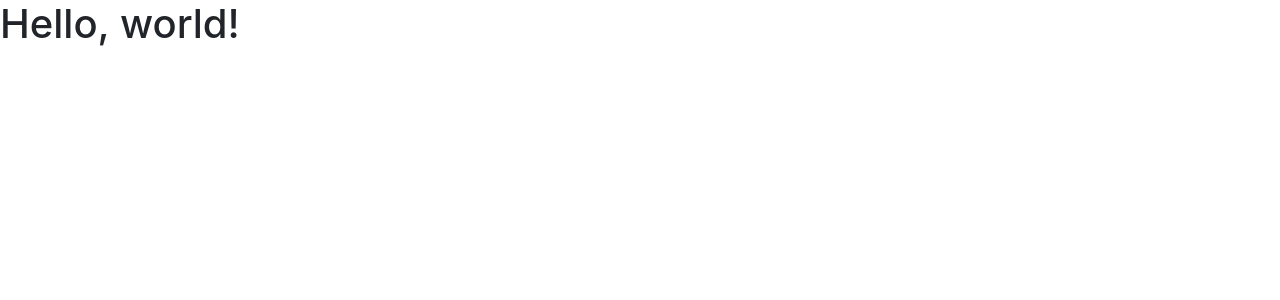
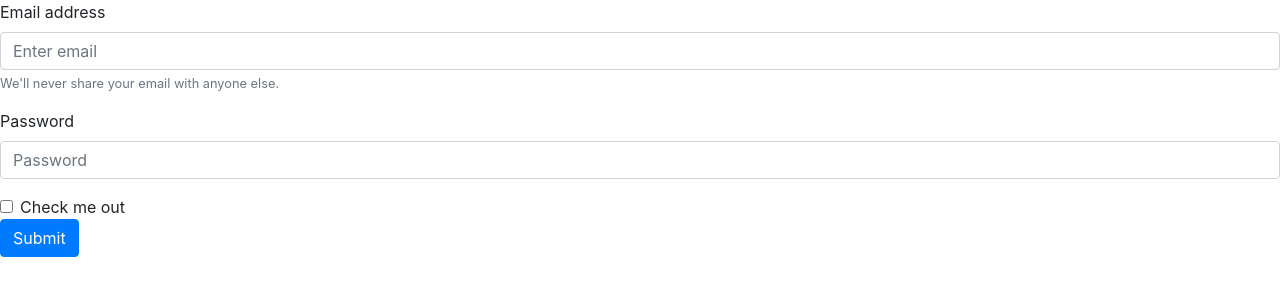
Before and after one commit to WardenPotato/Spaarrekening, a PHP site: page / in a window 1280 px wide. Shown: the top 300 px of the page. Run offline with PHP 8.4, Linux system fonts and the light colour scheme.

Commit message:
Added template login

```diff
--- a/index.php
+++ b/index.php
@@ -11,7 +11,22 @@
     <title>Hello, world!</title>
 </head>
 <body>
-<h1>Hello, world!</h1>
+<form>
+    <div class="form-group">
+        <label for="exampleInputEmail1">Email address</label>
+        <input type="email" class="form-control" id="exampleInputEmail1" aria-describedby="emailHelp" placeholder="Enter email">
+        <small id="emailHelp" class="form-text text-muted">We'll never share your email with anyone else.</small>
+    </div>
+    <div class="form-group">
+        <label for="exampleInputPassword1">Password</label>
+        <input type="password" class="form-control" id="exampleInputPassword1" placeholder="Password">
+    </div>
+    <div class="form-check">
+        <input type="checkbox" class="form-check-input" id="exampleCheck1">
+        <label class="form-check-label" for="exampleCheck1">Check me out</label>
+    </div>
+    <button type="submit" class="btn btn-primary">Submit</button>
+</form>
 
 <!-- Optional JavaScript -->
 <!-- jQuery first, then Popper.js, then Bootstrap JS -->
```
